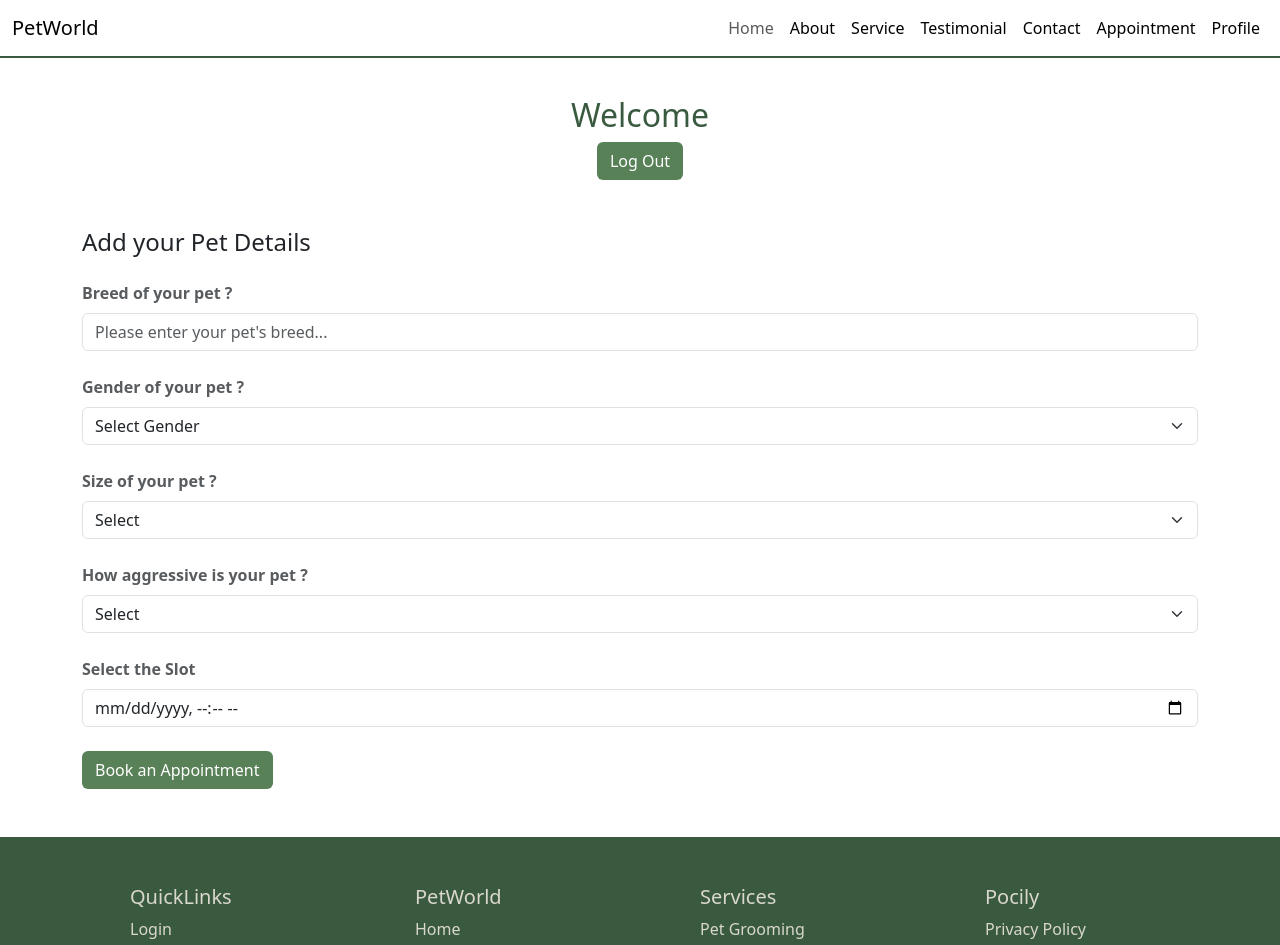
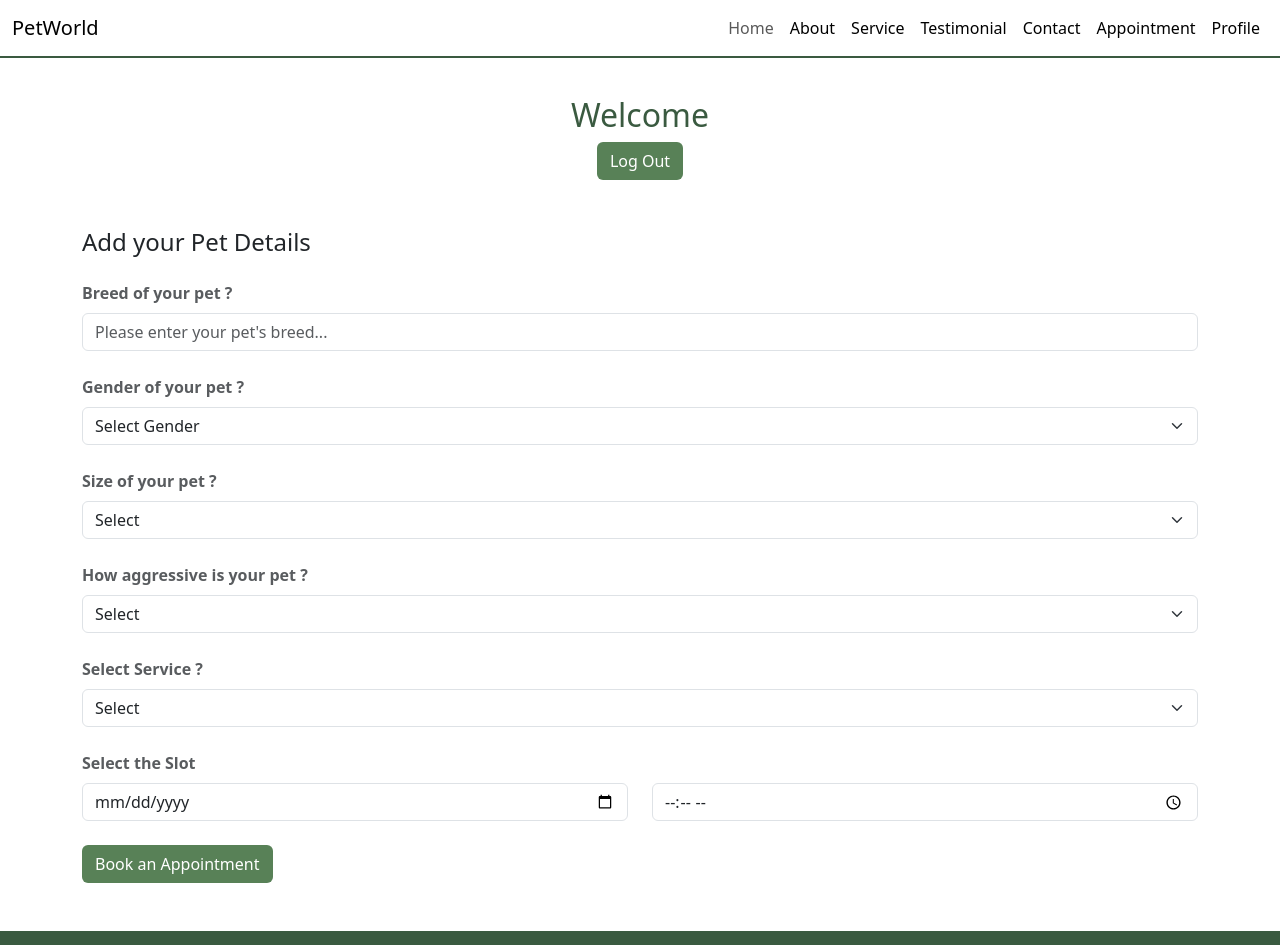
Before and after one commit to Lavanya-Sathya/PetWorld, a React (Vite) app: page /user in a window 1280 px wide. Shown: the top 945 px of the page. Built offline with nearby package versions, Linux system fonts and the light colour scheme; no server answers; the database is empty; sample sign-in values are in the browser's storage.

Commit message:
appointment-added

```diff
--- a/src/pages/UserHome.jsx
+++ b/src/pages/UserHome.jsx
@@ -32,7 +32,7 @@ const UserHome = () => {
               // console.log(doc.id, " => ", doc.data());
               setUser({ id: doc.id, data: doc.data() });
             });
-            console.log(user);
+            // console.log(user);
           }
         );
       } catch (error) {
@@ -56,19 +56,34 @@ const UserHome = () => {
   const [gender, setGender] = useState(null);
   const [size, setSize] = useState(null);
   const [aggressive, setAggressive] = useState(null);
-  const [dateTime, setDateTime] = useState(null);
+  const [service, setService] = useState(null);
+  const [date, setDate] = useState(null);
+  const [time, setTime] = useState(null);
 
   const handleAppointment = () => {
     try {
+      if (
+        breed === null ||
+        gender === null ||
+        size === null ||
+        aggressive === null ||
+        date === null ||
+        time === null
+      ) {
+        alert("Please fill all the fields");
+      } else {
         addDoc(collection(db, "pets"), {
           uid: userId,
           breed: breed,
           gender: gender,
           size: size,
           aggressive: aggressive,
-        dateTime: dateTime,
+          service: service,
+          date: date,
+          time: time,
         });
         alert("You have booked your appointment successfully");
+      }
     } catch (error) {
       // const errorCode = error.code;
       // const errorMessage = error.message;
@@ -169,18 +184,47 @@ const UserHome = () => {
         </div>
         <div className="mt-4">
           <label
+            htmlFor="service"
+            className="form-label text-muted fs-6 fw-bold"
+          >
+            Select Service ?
+          </label>
+          <select
+            name=""
+            id="service"
+            className="form-select"
+            value={service}
+            onChange={(e) => setService(e.target.value)}
+          >
+            <option value="">Select </option>
+            <option value="SpaBath">Spa Bath</option>
+            <option value="BasicGrooming">Bath + Basic Grooming</option>
+            <option value="FullService">Full Service</option>
+          </select>
+        </div>
+        <div className="mt-4">
+          <label
             htmlFor="dateTime"
             className="form-label text-muted fs-6 fw-bold"
           >
             Select the Slot
           </label>
+          <div className="d-flex gap-4">
             <input
-            type="datetime-local"
+              type="date"
               className="form-control"
               id="dateTime"
-            value={dateTime}
-            onChange={(e) => setDateTime(e.target.value)}
+              value={date}
+              onChange={(e) => setDate(e.target.value)}
             />
+            <input
+              type="time"
+              className="form-control"
+              id="dateTime"
+              value={time}
+              onChange={(e) => setTime(e.target.value)}
+            />
+          </div>
         </div>
         <div className="mt-4">
           <button className="btn btnCarousel1" onClick={handleAppointment}>
```
Lines whose indentation alone changed are shown as unchanged.
